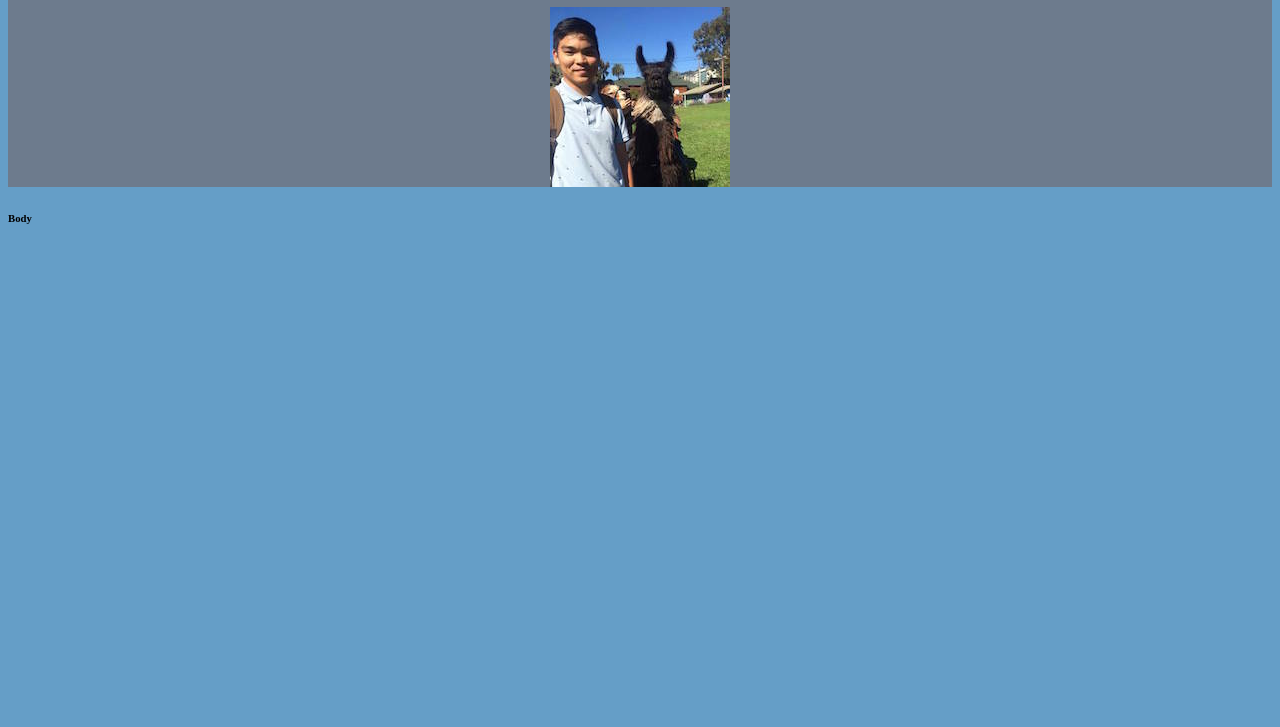
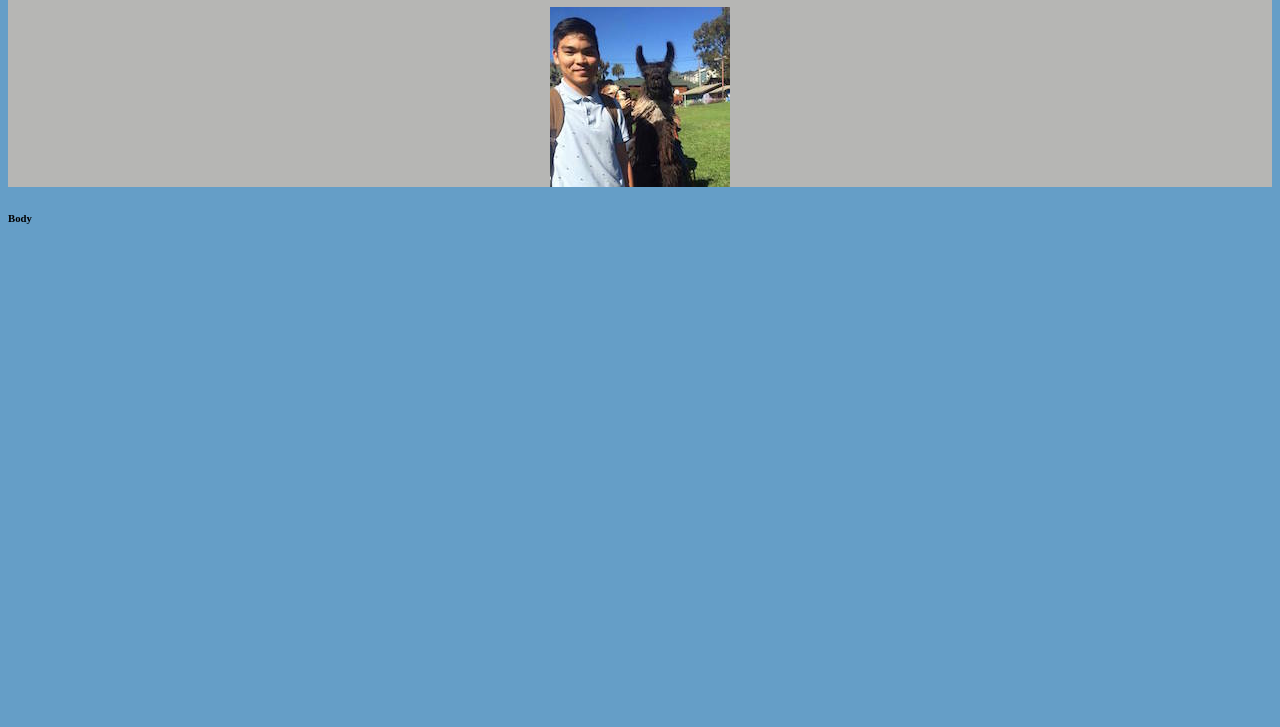
Before and after one commit to cscasalme/cscasalme.github.io, a plain HTML site: page index.html in a window 1280 px wide. Shown: the part 73-800 px from the top of the page. Drawn offline with Linux system fonts and the light colour scheme.

Commit message:
fixed image

```diff
--- a/index.html
+++ b/index.html
@@ -4,7 +4,7 @@
     <head>
     <style>
 	div#header {
-    	background-color: #6D7B8D;
+    	background-color: #B6B6B4;
     	text-align: center;
 	}
 
```
